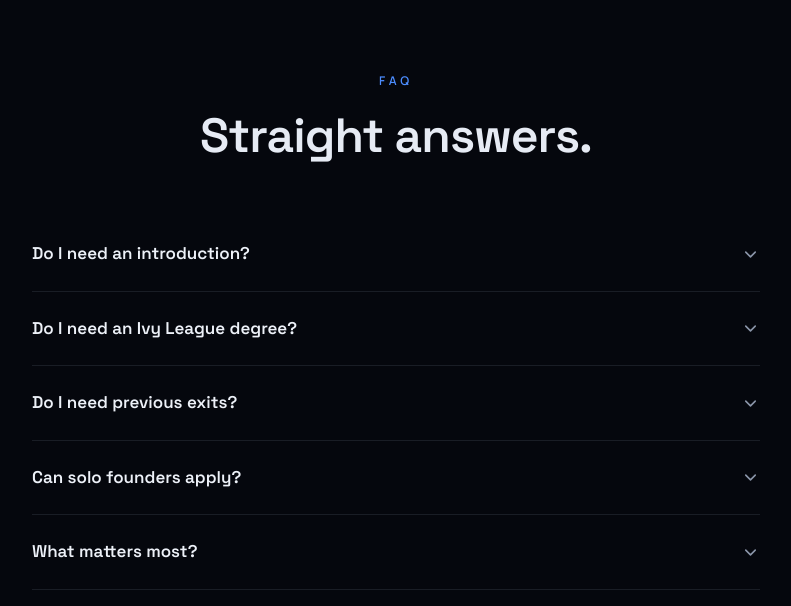
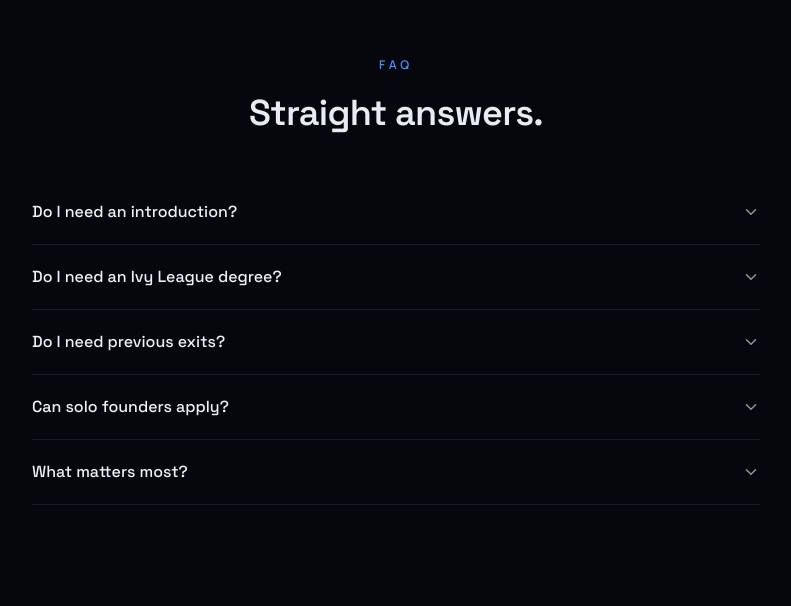
Before and after one commit to operio-dev/merit-venturess, a React (Vite) app: page / in a window 1280 px wide. Shown: the part 6694-7300 px from the top of the page, without its empty margins (244-1035 px from the left). Built offline with nearby package versions, Linux system fonts and the light colour scheme.

Commit message:
Update Faq.tsx

```diff
--- a/src/components/Faq.tsx
+++ b/src/components/Faq.tsx
@@ -2,12 +2,10 @@ import { useState } from "react";
 import { ChevronDown } from "lucide-react";
 import Reveal from "./Reveal";
 
-// NOTE: the answers below are placeholders written in the site's voice.
-// Replace them with the original copy from Lovable if it differs.
 const FAQS = [
   {
     q: "Do I need an introduction?",
-    a: "No. Cold applications go through exactly the same process as everyone else's. That's the whole point of Merit.",
+    a: "No. There are no warm intros required—apply directly and let your work speak.",
   },
   {
     q: "Do I need an Ivy League degree?",
@@ -19,11 +17,11 @@ const FAQS = [
   },
   {
     q: "Can solo founders apply?",
-    a: "Yes. We evaluate execution, not team size. Some of the strongest applications we see come from solo founders.",
+    a: "Yes. Solo founders are welcome and evaluated on the same evidence-based criteria.",
   },
   {
     q: "What matters most?",
-    a: "Evidence that customers genuinely value what you're building: a working product, real users, and measurable signals that people want what you're building.",
+    a: "Evidence that customers genuinely value what you're building—paying users, retention, growth, engagement, or adoption.",
   },
 ];
 
@@ -31,29 +29,31 @@ export default function Faq() {
   const [open, setOpen] = useState<number | null>(null);
 
   return (
-    <section id="faq" className="relative py-28 md:py-36">
+    <section id="faq" className="relative py-28 sm:py-32">
       <div className="mx-auto max-w-3xl px-5">
-        <Reveal>
-          <div className="text-center">
+        <div className="text-center">
+          <Reveal>
             <p className="eyebrow">FAQ</p>
-            <h2 className="display mt-5 text-4xl text-[#e6ebf4] sm:text-5xl">Straight answers.</h2>
-          </div>
-        </Reveal>
+          </Reveal>
+          <Reveal delay={50}>
+            <h2 className="display mt-5 text-3xl text-[#e6ebf4] sm:text-4xl">Straight answers.</h2>
+          </Reveal>
+        </div>
 
         <Reveal delay={100}>
-          <div className="mt-14">
+          <div className="mt-12">
             {FAQS.map(({ q, a }, i) => {
               const isOpen = open === i;
               return (
                 <div key={q} className="border-b border-line">
                   <button
-                    className="flex w-full items-center justify-between gap-6 py-6 text-left"
+                    className="flex w-full items-center justify-between gap-6 py-5 text-left"
                     onClick={() => setOpen(isOpen ? null : i)}
                     aria-expanded={isOpen}
                   >
-                    <span className="font-display text-[17px] font-semibold text-fg">{q}</span>
+                    <span className="font-display text-base font-medium text-fg">{q}</span>
                     <ChevronDown
-                      size={19}
+                      size={18}
                       className={`shrink-0 text-muted transition-transform duration-300 ${
                         isOpen ? "rotate-180" : ""
                       }`}
@@ -61,7 +61,7 @@ export default function Faq() {
                   </button>
                   <div className={`faq-answer ${isOpen ? "open" : ""}`}>
                     <div>
-                      <p className="pb-6 text-[15.5px] leading-relaxed text-muted">{a}</p>
+                      <p className="pb-5 text-[15px] leading-relaxed text-muted">{a}</p>
                     </div>
                   </div>
                 </div>
```
